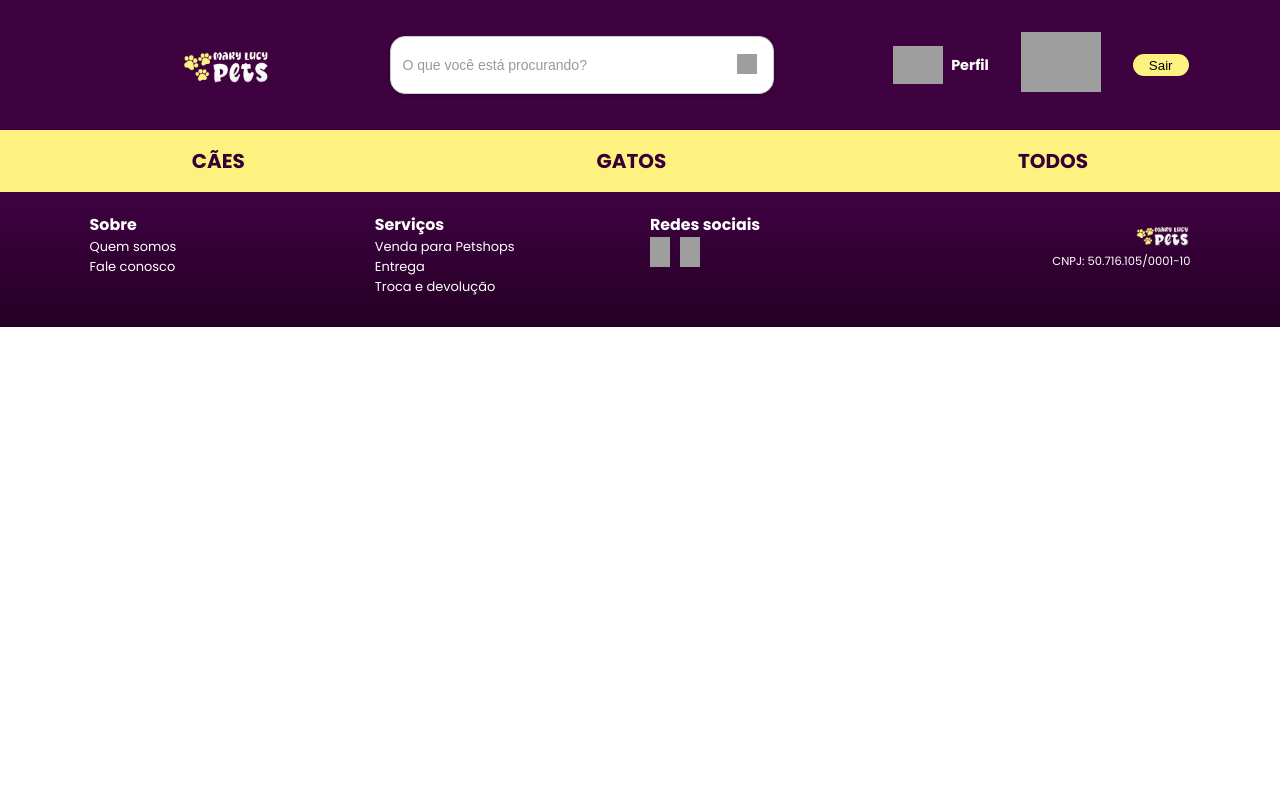
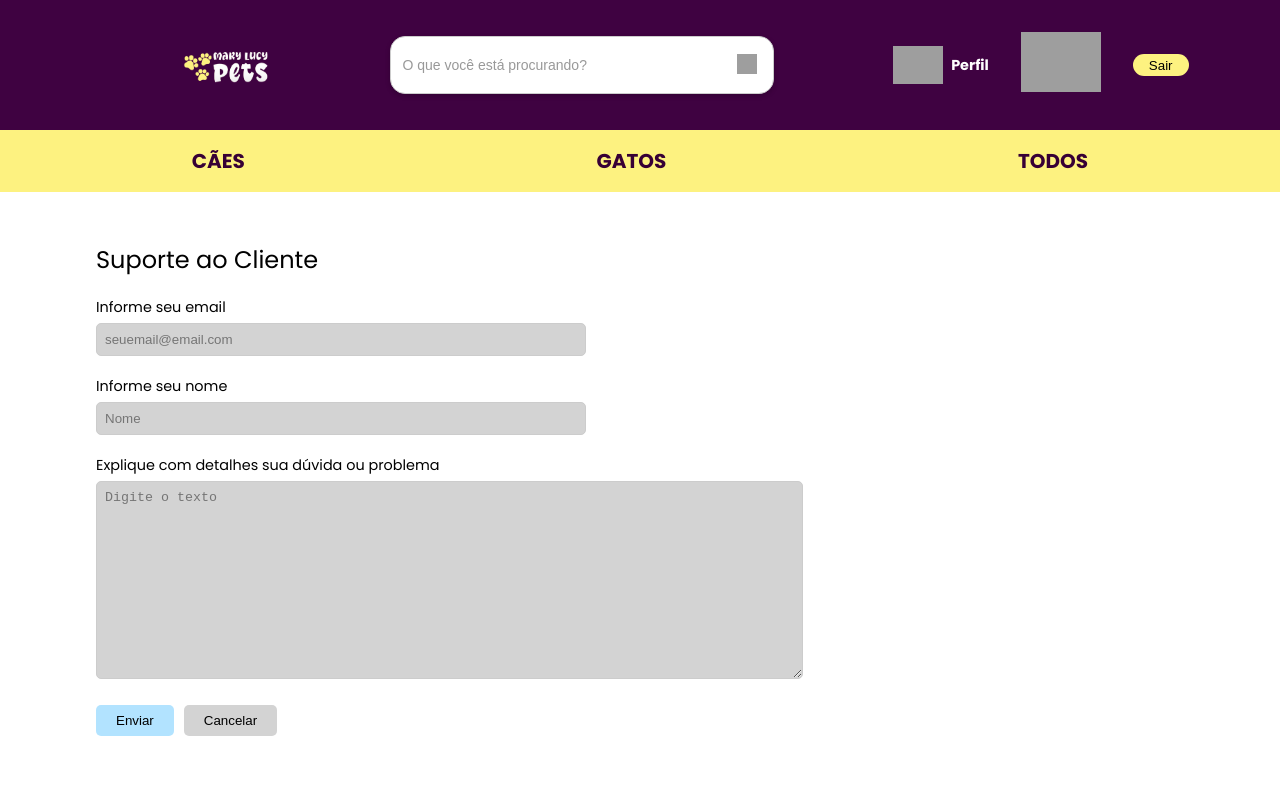
Before and after one commit to LuscaMath/front-end-PI3, a Vue app: page /suporte in a window 1280 px wide. Shown: the top 800 px of the page. Built offline with nearby package versions, Linux system fonts and the light colour scheme; sample sign-in values are in the browser's storage; grey boxes are pictures that could not be loaded.

Commit message:
Subindo alterações

```diff
--- a/src/router/index.js
+++ b/src/router/index.js
@@ -2,6 +2,7 @@ import { createRouter, createWebHistory } from 'vue-router';
 import HomeView from '../views/HomeView.vue';
 import LoginView from '@/views/LoginView.vue';
 import PerfilView from '@/views/PerfilView.vue';
+import SuporteView from '@/views/SuporteView.vue';
 
 const isAuthenticated = () => !!localStorage.getItem('accessToken');
 
@@ -25,6 +26,12 @@ const router = createRouter({
       component: PerfilView,
       meta: { requiresAuth: true }, // Protegida
     },
+    {
+      path: '/suporte',
+      name: 'suporte',
+      component: SuporteView,
+      meta: { requiresAuth: true }, // Protegida
+    },
   ],
 });
 
--- a/src/services/ClienteService.js
+++ b/src/services/ClienteService.js
@@ -36,5 +36,9 @@ export default {
 
   editClientesEnderecos(id, enderecoId, enderecoData) {
     return api.put(`clientes/${id}/enderecos/${enderecoId}/`, enderecoData);
+  },
+
+  deleteClienteEndereco(id, enderecoId) {
+    return api.delete(`clientes/${id}/enderecos/${enderecoId}/`);
   }
 };
--- a/src/views/PerfilView.vue
+++ b/src/views/PerfilView.vue
@@ -8,10 +8,10 @@
                         <img src="../assets/imagens/iconepedidos.png" />
                         <p>Meus pedidos</p>
                     </a>
-                    <a href="suporte.html" class="box">
+                    <RouterLink to="/suporte" class="box">
                         <img src="../assets/imagens/iconesuporte.png" />
                         <p>Suporte ao cliente</p>
-                    </a>
+                    </RouterLink>
                 </div>
             </div>
             <h2>Dados do Perfil</h2>
@@ -63,9 +63,9 @@
         <hr>
         <h2 style="margin-bottom: 1rem; margin-top: 1rem; text-align:center;">Endereços Adicionados</h2>
         <div v-for="endereco in enderecos" :key="endereco.id_endereco" class="profile">
-            <form @submit.prevent="handleEditAddress(endereco.id)">
+            <form>
                 <div class="dados">
-                    <p>Endereço {{ endereco.id }}</p>
+                    <p>Endereço {{ endereco.id_endereco }}</p>
                     <div class="form-endereço">
                         <label for="cep">CEP:</label>
                         <input type="text" id="cep" name="cep" v-model="endereco.cep" pattern="[0-9]{8}"
@@ -83,7 +83,8 @@
                         <label for="complemento">Complemento:</label>
                         <input v-model="endereco.complemento" type="text" id="complemento" name="complemento">
                     </div>
-                    <button class="edit-user-btn">Editar Endereço</button>
+                    <button @click="handleEditAddress(endereco.id_endereco)" class="edit-user-btn">Editar Endereço</button>
+                    <button @click="confirmDelete(endereco.id_endereco)" class="edit-user-btn">Excluir Endereço</button>
                 </div>
             </form>
         </div>
@@ -92,6 +93,7 @@
 
 <script>
 import ClienteService from '@/services/ClienteService';
+import { RouterLink } from 'vue-router';
 
 export default {
     data() {
@@ -138,19 +140,49 @@ export default {
         },
         async getAddress() {
             try {
-            const id_user = localStorage.getItem("userId");
-            const response = await ClienteService.getClienteEnderecos(id_user);
-            this.enderecos = response.data;
+                const id_user = localStorage.getItem("userId");
+                const response = await ClienteService.getClienteEnderecos(id_user);
+                this.enderecos = response.data;
             } catch (error) {
-            alert('Erro ao buscar o endereço');
+                alert('Erro ao buscar o endereço');
             }
         },
         async handleEditAddress(id_endereco) {
+            event.preventDefault();
             try {
-                const response = await ClienteService.editClientesEnderecos(id_endereco, this.enderecoData);
+                const id_user = localStorage.getItem("userId");
+                const enderecoData = this.enderecos.find(endereco => endereco.id_endereco === id_endereco);
+                if (!enderecoData) {
+                    throw new Error('Endereço não encontrado');
+                }
+                const response = await ClienteService.editClientesEnderecos(id_user, id_endereco, enderecoData);
                 alert('Endereço atualizado com sucesso!');
+                // Atualiza a lista de endereços após a edição bem-sucedida
+                await this.getAddress();
             } catch (error) {
+                console.error('Erro ao atualizar o endereço:', error);
                 alert('Erro ao atualizar o endereço');
+            }
+        },
+        async handleDeleteAddress(id_endereco) {
+            event.preventDefault();
+            try {
+                const id_user = localStorage.getItem("userId");
+                await ClienteService.deleteClienteEndereco(id_user, id_endereco);
+                alert('Endereço excluído com sucesso!');
+                // Atualiza a lista de endereços após a exclusão bem-sucedida
+                await this.getAddress();
+            } catch (error) {
+                console.error('Erro ao excluir o endereço:', error);
+                alert('Erro ao excluir o endereço');
+            }
+        },
+        confirmDelete(id_endereco) {
+            event.preventDefault();
+            if (confirm('Tem certeza que deseja excluir este endereço?')) {
+                this.handleDeleteAddress(id_endereco);
+            } else {
+                return false;
             }
         }
     },
--- /dev/null
+++ b/src/views/SuporteView.vue
@@ -0,0 +1,99 @@
+<template>
+    <main>
+        <div class="container">
+            <div class="title">Suporte ao Cliente</div>
+            <div class="form-group">
+                <label for="email">Informe seu email</label>
+                <input type="email" id="email" name="email" placeholder="seuemail@email.com">
+            </div>
+            <div class="form-group">
+                <label for="email">Informe seu nome</label>
+                <input type="nome" id="nome" name="nome" placeholder="Nome">
+            </div>
+            <div class="form-group">
+                <label for="comment">Explique com detalhes sua dúvida ou problema</label>
+                <textarea id="comment" name="comment" rows="12" placeholder="Digite o texto"></textarea>
+            </div>
+            <div class="form-group">
+                <button class="btn-send">Enviar</button>
+                <button class="btn-cancel">Cancelar</button>
+            </div>
+        </div>
+    </main>
+</template>
+
+<script setup>
+
+
+
+</script>
+
+<style scoped>
+.container {
+    width: 85%;
+    margin: 16px auto;
+}
+
+.title {
+    font-size: 24px;
+    margin-bottom: 20px;
+    margin-top: 50px;
+}
+
+.form-group {
+    margin-bottom: 20px;
+}
+
+.form-group label {
+    display: block;
+    margin-bottom: 5px;
+}
+
+.form-group input[type="email"] {
+    width: 45%;
+    padding: 8px;
+    border-radius: 5px;
+    border: 1px solid #ccc;
+    background-color: #d3d3d3;
+}
+
+.form-group input[type="nome"] {
+    width: 45%;
+    padding: 8px;
+    border-radius: 5px;
+    border: 1px solid #ccc;
+    background-color: #d3d3d3;
+}
+
+textarea {
+    width: 65%;
+    padding: 8px;
+    border-radius: 5px;
+    border: 1px solid #ccc;
+    background-color: #d3d3d3;
+}
+
+.form-group button {
+    padding: 8px 20px;
+    border: none;
+    border-radius: 5px;
+    cursor: pointer;
+
+
+}
+
+.btn-send {
+    background-color: #B2E3FF;
+    color: black;
+    margin-right: 10px;
+
+
+}
+
+.btn-cancel {
+    background-color: #d3d3d3;
+    color: black;
+    margin-bottom: 92px;
+
+}
+</style>
```
